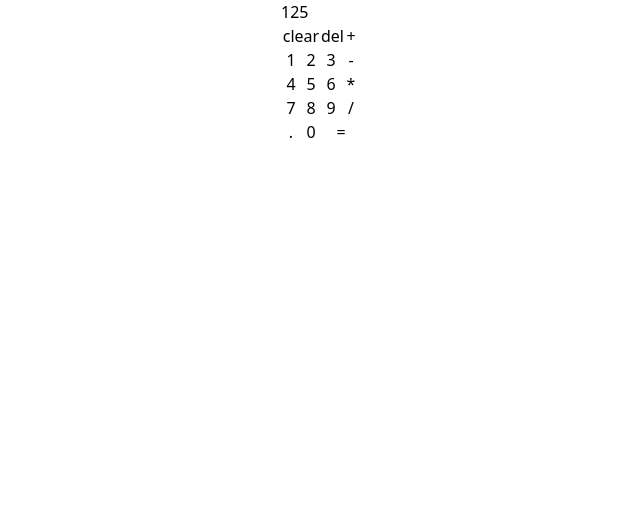
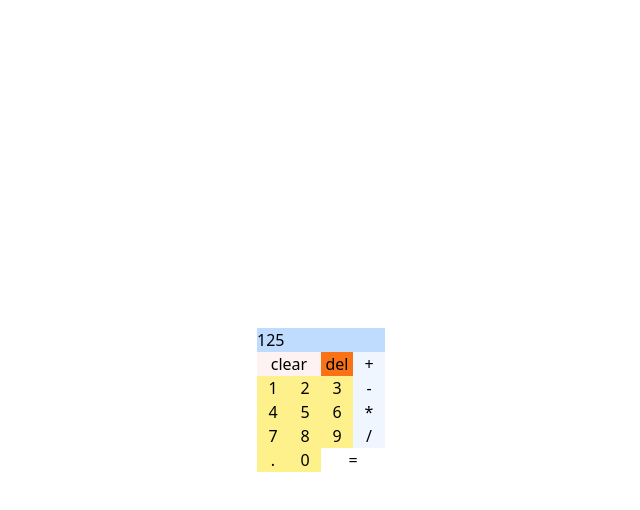
Before and after one commit to kennedymahoro/Sci-Calculator, a React (Vite) app: page / in a window 1280 px wide. Shown: the top 510 px of the page, without its empty margins (319-959 px from the left). Built offline with nearby package versions, Linux system fonts and the light colour scheme.

Commit message:
fixed the positioning issue, and changed button color

```diff
--- a/src/App.tsx
+++ b/src/App.tsx
@@ -1,28 +1,26 @@
 function App(): JSX.Element {
   return (
-    <div className="flex justify-center items-center">
-      <div className="w-20">
-        <div className="grid grid-cols-4">
-          <div className="col-span-full w-32 ">125</div>
-          <button className="col-span-2">clear</button>
-          <button>del</button>
-          <button>+</button>
-          <button>1</button>
-          <button>2</button>
-          <button>3</button>
-          <button>-</button>
-          <button>4</button>
-          <button>5</button>
-          <button>6</button>
-          <button>*</button>
-          <button>7</button>
-          <button>8</button>
-          <button>9</button>
-          <button>/</button>
-          <button>.</button>
-          <button>0</button>
-          <button className="col-span-2">=</button>
-        </div>
+    <div className="flex justify-center items-center h-screen">
+      <div className="grid grid-cols-4">
+        <div className="col-span-full w-32 bg-blue-200">125</div>
+        <button className="col-span-2 bg-red-50">clear</button>
+        <button className="bg-orange-500">del</button>
+        <button className="bg-blue-50">+</button>
+        <button className="bg-yellow-200">1</button>
+        <button className="bg-yellow-200">2</button>
+        <button className="bg-yellow-200">3</button>
+        <button className="bg-blue-50">-</button>
+        <button className="bg-yellow-200">4</button>
+        <button className="bg-yellow-200">5</button>
+        <button className="bg-yellow-200">6</button>
+        <button className="bg-blue-50">*</button>
+        <button className="bg-yellow-200">7</button>
+        <button className="bg-yellow-200">8</button>
+        <button className="bg-yellow-200">9</button>
+        <button className="bg-blue-50">/</button>
+        <button className="bg-yellow-200">.</button>
+        <button className="bg-yellow-200">0</button>
+        <button className="col-span-2">=</button>
       </div>
     </div>
   );
```
